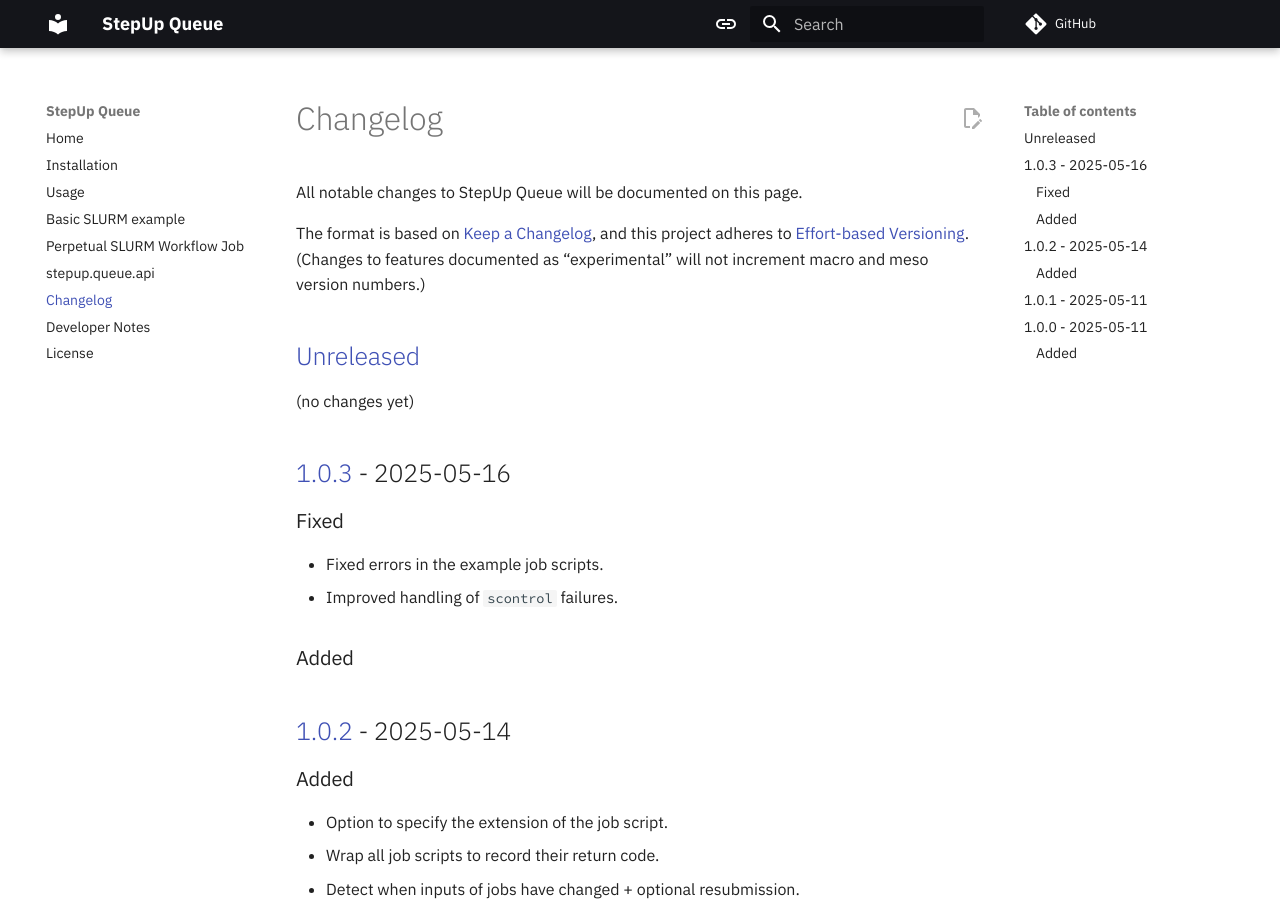
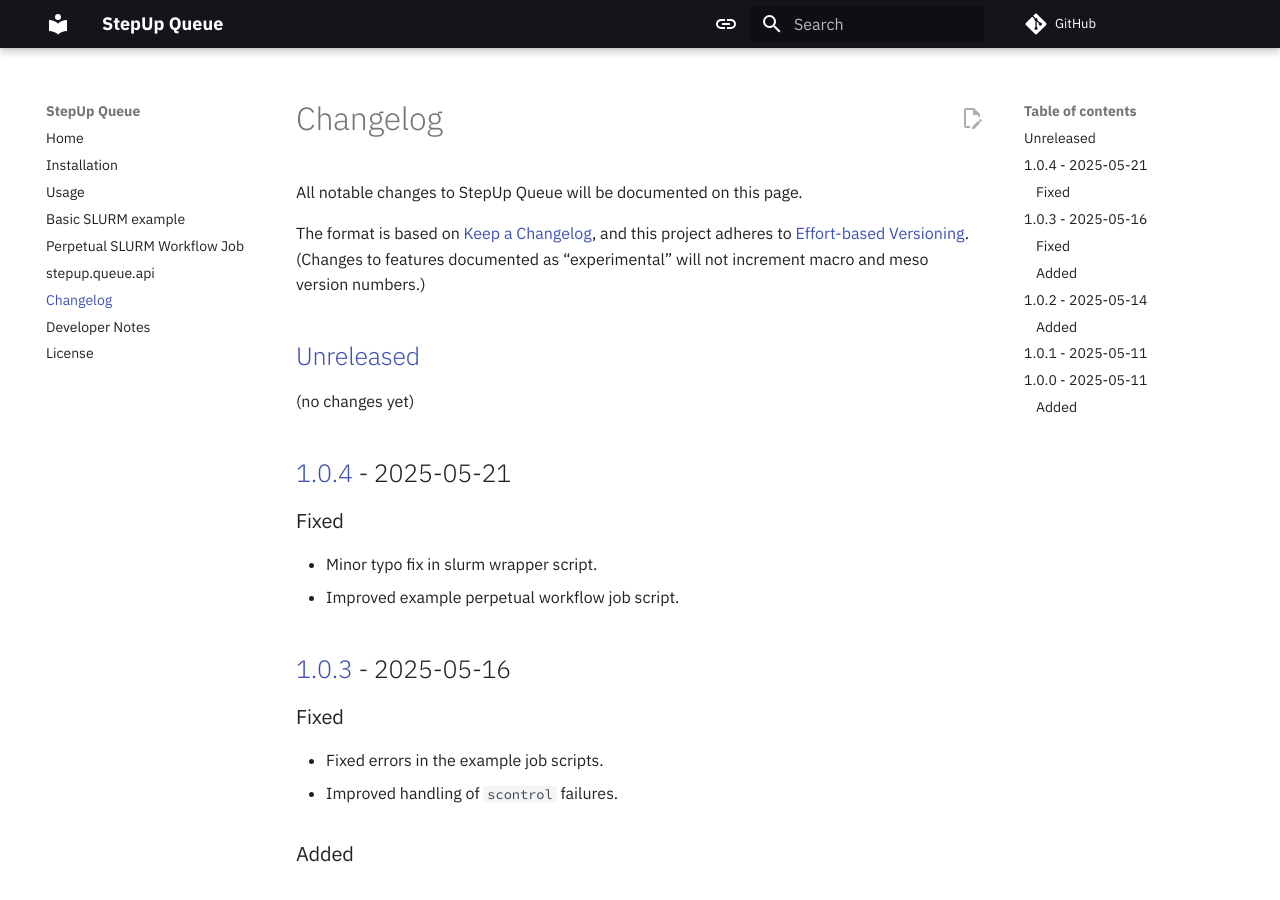
Before and after one commit to reproducible-reporting/stepup-queue, an MkDocs documentation site: the page built from docs/changelog.md, in a window 1280 px wide and 900 px high. Built offline with MkDocs 1.6.1 and Material for MkDocs 9.7.7, drawn with Linux system fonts in a browser that asks for light colours; comment, search, counter and statistics services are not loaded; the version menu is left out.

Commit message:
Prepare for release 1.0.4

```diff
--- a/docs/changelog.md
+++ b/docs/changelog.md
@@ -11,6 +11,13 @@ and this project adheres to [Effort-based Versioning](https://jacobtomlinson.dev
 ## [Unreleased][]
 
 (no changes yet)
+
+## [1.0.4][] - 2025-05-21 {: #v1.0.4 }
+
+### Fixed
+
+- Minor typo fix in slurm wrapper script.
+- Improved example perpetual workflow job script.
 
 ## [1.0.3][] - 2025-05-16 {: #v1.0.3 }
 
@@ -47,6 +54,7 @@ It was adapted to integrate well with StepUp Core 3.
 This release also features the `stepup canceljobs` tool, which was not present in Parman.
 
 [Unreleased]: https://github.com/reproducible-reporting/stepup-queue
+[1.0.4]: https://github.com/reproducible-reporting/stepup-queue/releases/tag/v1.0.4
 [1.0.3]: https://github.com/reproducible-reporting/stepup-queue/releases/tag/v1.0.3
 [1.0.2]: https://github.com/reproducible-reporting/stepup-queue/releases/tag/v1.0.2
 [1.0.1]: https://github.com/reproducible-reporting/stepup-queue/releases/tag/v1.0.1
```
Also changed, not shown: 1 other file.
